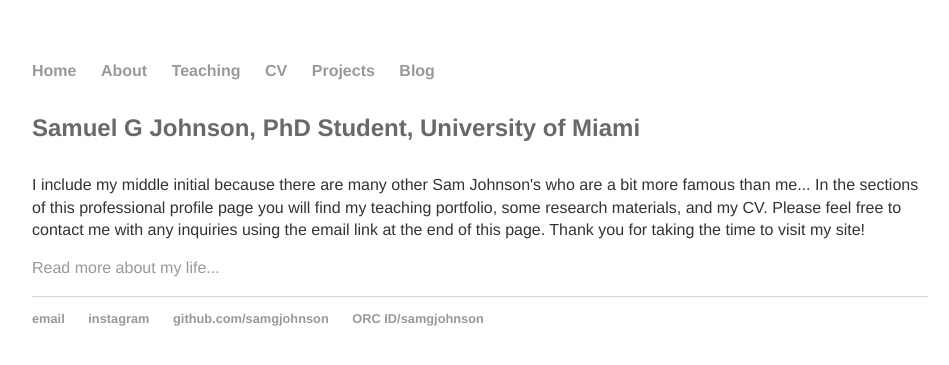
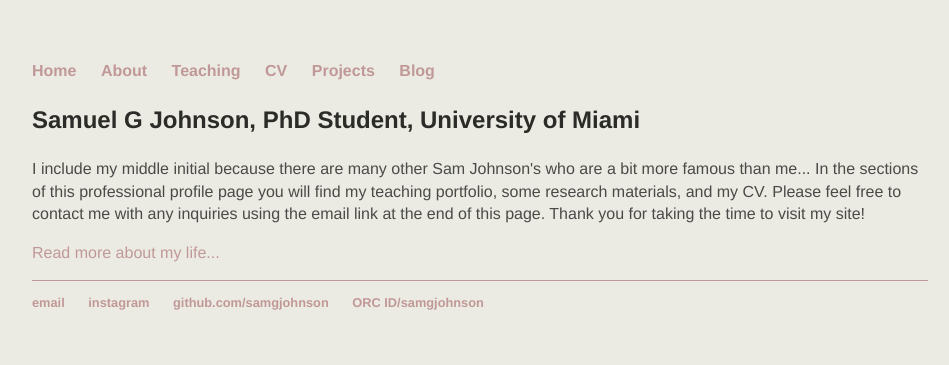
Before and after one commit to samgjohnson/samgjohnson.github.io, a Jekyll site: the page built from index.html, in a window 1280 px wide. Shown: the top 365 px of the page, without its empty margins (160-1109 px from the left). Built offline with Jekyll 4.4.1, drawn with Linux system fonts in a browser that asks for light colours.

Commit message:
color update main css, also font sizes

```diff
--- a/css/main.css
+++ b/css/main.css
@@ -1,6 +1,7 @@
 body {
     margin: 60px auto;
     width: 70%;
+    background-color: #ebebe3
 }
 nav ul, footer ul {
     font-family:'Helvetica', 'Arial', 'Sans-Serif';
@@ -14,46 +15,46 @@
 }
 a {
     text-decoration: none;
-    color: #999;
+    color: #c19898;
 }
 a:hover {
     text-decoration: underline;
 }
 h1 {
-    font-size: 3em;
+    font-size: 2.5em;
     font-family:'Helvetica', 'Arial', 'Sans-Serif';
-    color: DimGray
+    color: #2b2b28
 }
 h2 {
-    font-size: 2.5em;
+    font-size: 2em;
     font-family:'Helvetica', 'Arial', 'Sans-Serif';
-    color: DimGray
+    color: #2b2b28
 }
 h3 {
-    font-size: 2em;
+    font-size: 1.5em;
     font-family:'Helvetica', 'Arial', 'Sans-Serif';
-    color: DimGray
+    color: #2b2b28
 }
 h4 {
-    font-size: 1.5em;
+    font-size: 1.25em;
     font-family:'Helvetica', 'Arial', 'Sans-Serif';
-    color: DimGray
+    color: #2b2b28
 }
 p {
     font-size: 1em;
     font-family:'Helvetica', 'Arial', 'Sans-Serif';
     line-height: 1.4em;
-    color: #333;
+    color: #4a4a48;
 }
 ul li{
     margin-bottom:10px auto 10px;
     font-size: 1em;
     font-family:'Helvetica', 'Arial', 'Sans-Serif';
     line-height: 1.4em;
-    color: #333;
+    color: #4a4a48;
 }
 footer {
-    border-top: 1px solid #d5d5d5;
+    border-top: 1px solid #c19898;
     font-size: .8em;
 }
 
--- a/index.html
+++ b/index.html
@@ -3,7 +3,7 @@
 title: "Sam Johnson Portfolio"
 ---
 <div class="blurb">
-	    <h4>Samuel G Johnson, PhD Student, University of Miami</h4>
+	    <h3>Samuel G Johnson, PhD Student, University of Miami</h3>
     			<body><p>I include my middle initial because there are many other Sam Johnson's who are a bit more famous than me... In the sections of this professional profile page you will find my teaching portfolio, some research materials, and my CV.
     					Please feel free to contact me with any inquiries using the email link at the end of this page. Thank you for taking the time to visit my site!</p></body>
         <p><a href="/about">Read more about my life...</a></p>
```
